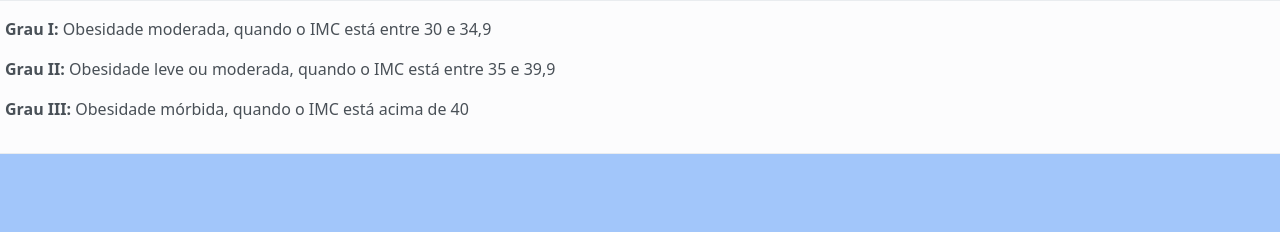
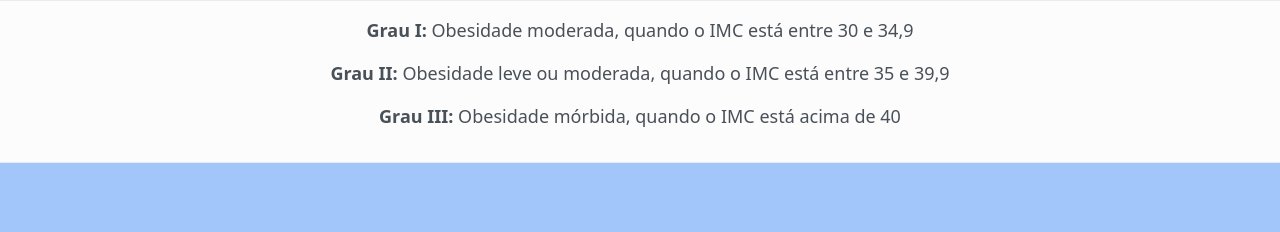
Before and after one commit to oArthurz/calculadora_imc, a plain HTML site: page index.html in a window 1280 px wide. Shown: the top 232 px of the page. Drawn offline with nearby package versions, Linux system fonts and the light colour scheme.

Commit message:
alinhando

```diff
--- a/style.css
+++ b/style.css
@@ -37,11 +37,10 @@ h1
     border: none;
 }
 
-.alert-primary
+.alert-light
 {
     font-size: 18px;
-    align-items: center;
-    text-align: center;
+    text-align: center
 }
 
 ul
```
